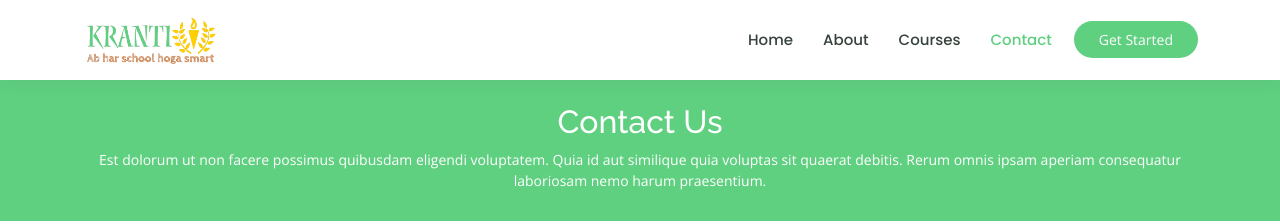
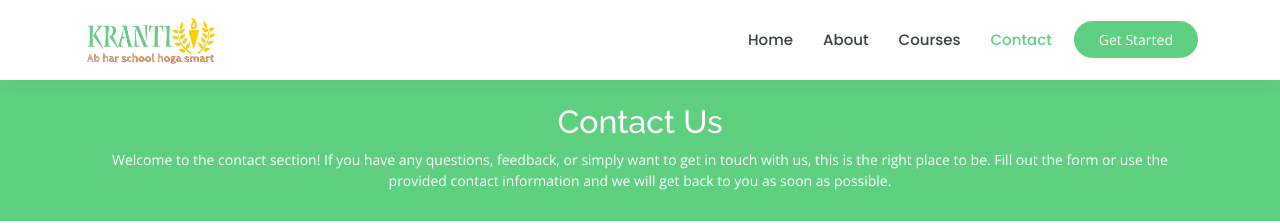
Before and after one commit to kranti-dev-team/Kranti-web, a plain HTML site: page contact.html in a window 1280 px wide. Shown: the top 224 px of the page. Drawn offline with nearby package versions, Linux system fonts and the light colour scheme; grey boxes are pictures that could not be loaded.

Commit message:
contact-page update

```diff
--- a/contact.html
+++ b/contact.html
@@ -85,8 +85,11 @@
     <div class="breadcrumbs" data-aos="fade-in">
       <div class="container">
         <h2>Contact Us</h2>
-        <p>Est dolorum ut non facere possimus quibusdam eligendi voluptatem. Quia id aut similique quia voluptas sit
-          quaerat debitis. Rerum omnis ipsam aperiam consequatur laboriosam nemo harum praesentium. </p>
+        <p>Welcome to the contact section! If you have any questions, feedback, or simply want to get in touch with us,
+          this is the
+          right place to be. Fill out the form or use the provided contact information and we will get back to you as
+          soon as
+          possible. </p>
       </div>
     </div><!-- End Breadcrumbs -->
 
```
